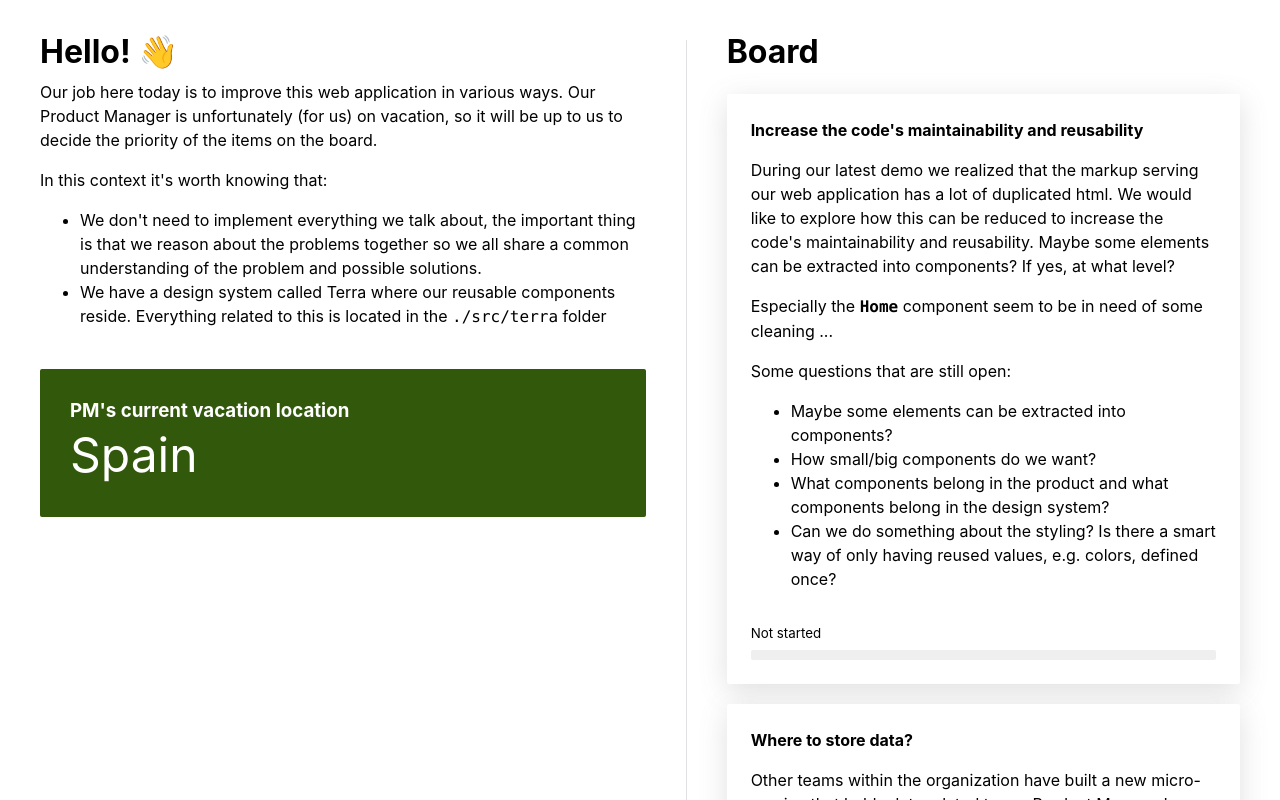
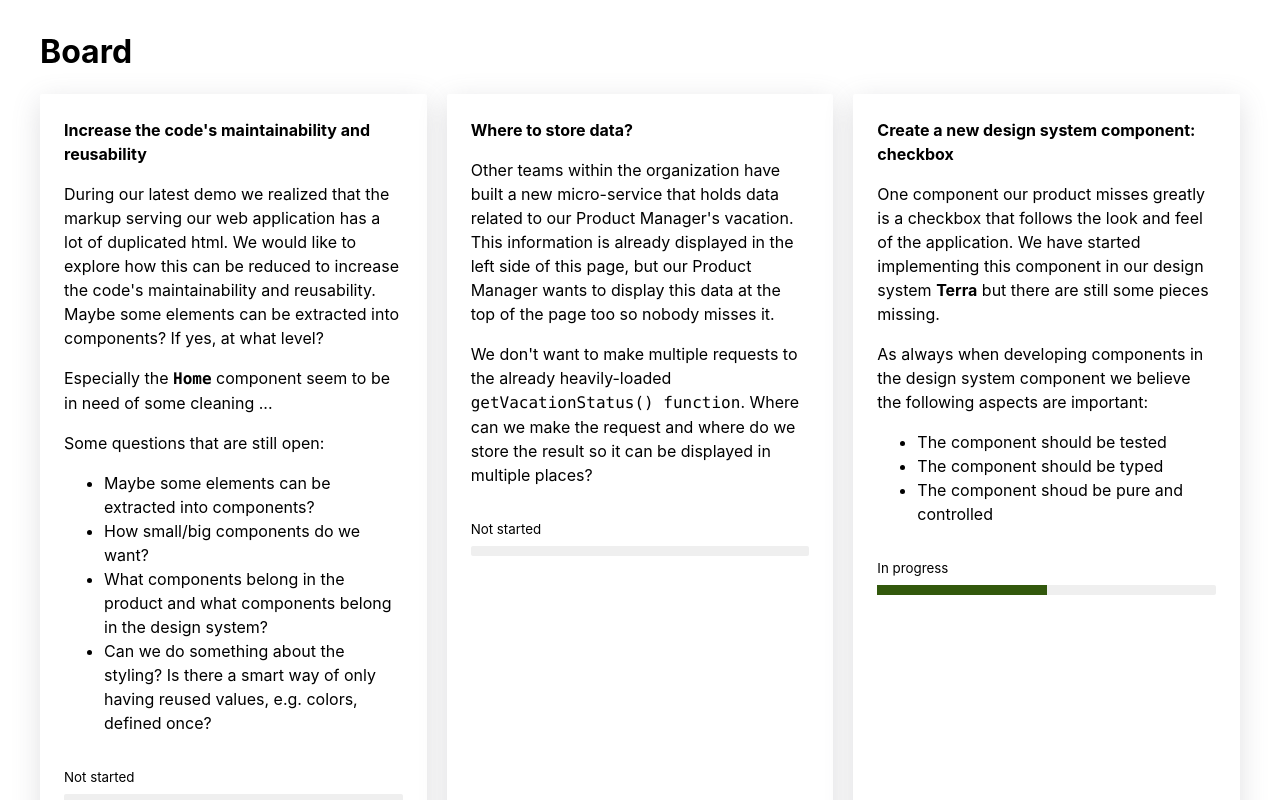
Before and after one commit to greenbyte-old/geckos-recruitment, a React (Create React App) app: page / in a window 1280 px wide. Shown: the top 800 px of the page. Built offline with nearby package versions, Linux system fonts and the light colour scheme.

Commit message:
More interview prep

```diff
--- a/src/App.css
+++ b/src/App.css
@@ -19,14 +19,9 @@ code {
 
 .start {
   display: grid;
-  grid-template-columns: 60ch 1fr;
+  grid-template-columns: 1fr;
   padding: 40px;
   gap: 40px;
-}
-
-.board {
-  padding-left: 40px;
-  border-left: 1px solid rgba(100, 100, 111, 0.2);
 }
 
 .playground {
--- a/src/Home.tsx
+++ b/src/Home.tsx
@@ -1,35 +1,9 @@
 import { TerraHeading } from "./terra/src";
-import VacationLocation from "./VacationLocation";
 
 function Home() {
   return (
     <>
       <div className="start">
-        <div className="readable-text">
-          <TerraHeading level={1}>Hello! 👋</TerraHeading>
-
-          <p>
-            Our job here today is to improve this web application in various
-            ways. Our Product Manager is unfortunately (for us) on vacation, so
-            it will be up to us to decide the priority of the items on the
-            board.
-          </p>
-          <p>In this context it's worth knowing that:</p>
-          <ul>
-            <li>
-              We don't need to implement everything we talk about, the important
-              thing is that we reason about the problems together so we all
-              share a common understanding of the problem and possible
-              solutions.
-            </li>
-            <li>
-              We have a design system called Terra where our reusable components
-              reside. Everything related to this is located in the{" "}
-              <code>./src/terra</code> folder
-            </li>
-          </ul>
-          <VacationLocation />
-        </div>
         <div className="board">
           <TerraHeading level={1}>Board</TerraHeading>
 
```
